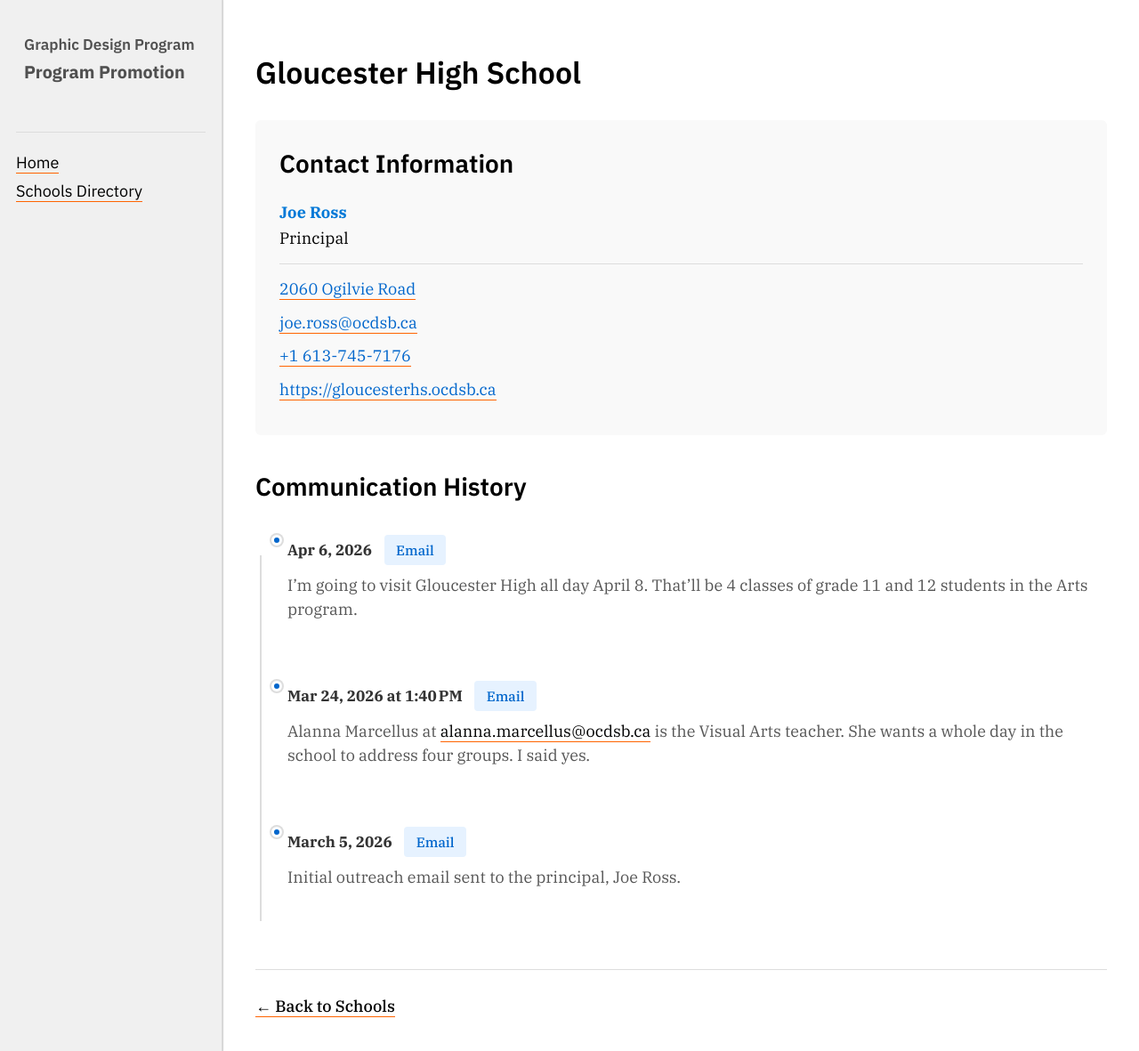
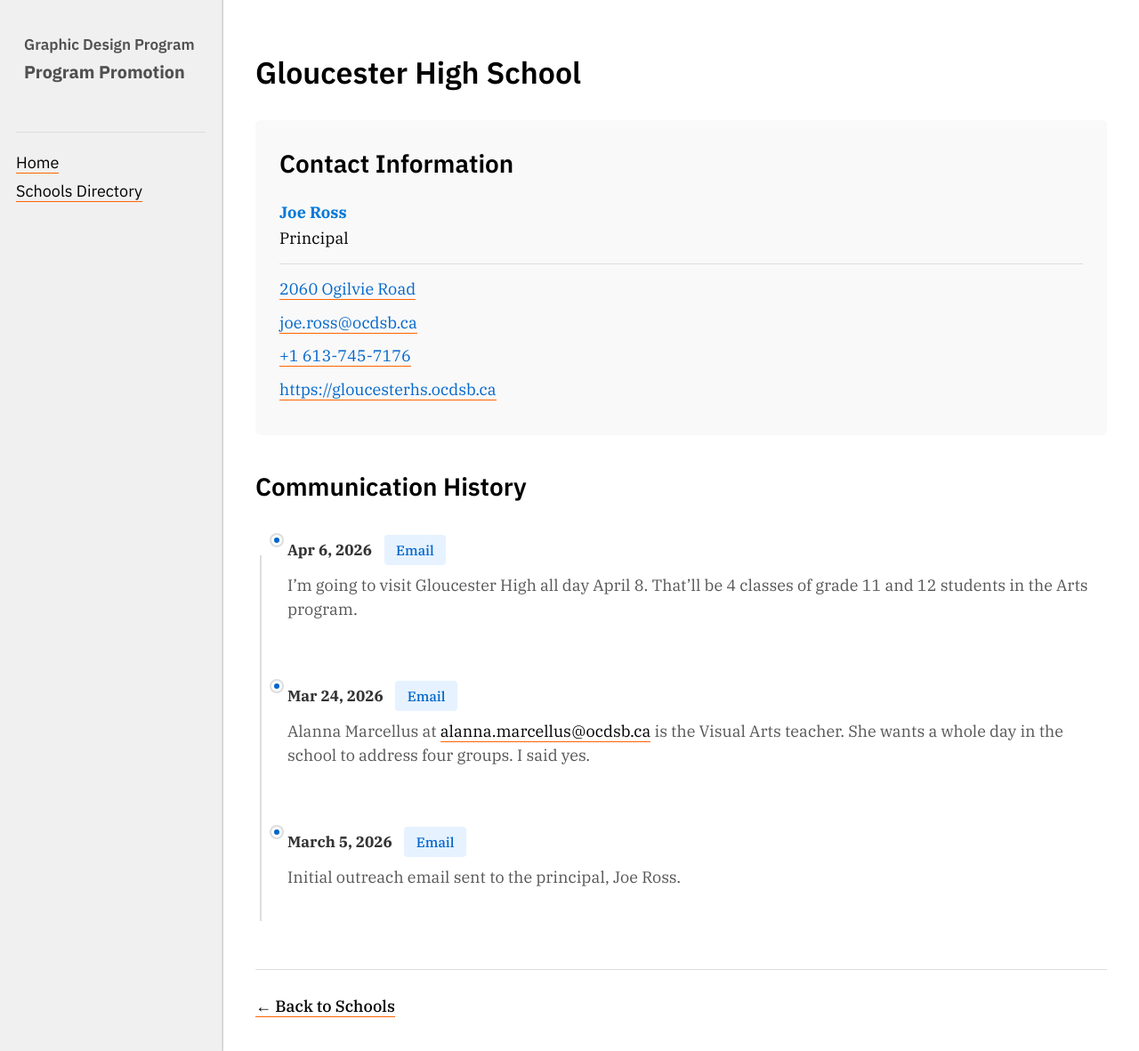
Before and after one commit to AlainParadis/program-promotion, a Jekyll site: the page built from _schools/gloucester-high-school.md, in a window 1280 px wide and 1181 px high. Shown: the whole window at 89% size. Built offline with Jekyll 4.4.1, drawn with Linux system fonts in a browser that asks for light colours.

Commit message:
Standardize communication date format
Remove the time component from the Mar 24, 2026 communications entry in _schools/gloucester-high-school.md to keep dates consistent (changed "Mar 24, 2026 at 1:40 PM" to "Mar 24, 2026").

```diff
--- a/_schools/gloucester-high-school.md
+++ b/_schools/gloucester-high-school.md
@@ -14,7 +14,7 @@ communications:
   - date: "March 5, 2026"
     method: "email"
     note: "Initial outreach email sent to the principal, Joe Ross."
-  - date: "Mar 24, 2026 at 1:40 PM"
+  - date: "Mar 24, 2026"
     method: "email"
     note: "Alanna Marcellus at [alanna.marcellus@ocdsb.ca](alanna.marcellus@ocdsb.ca) is the Visual Arts teacher. She wants a whole day in the school to address four groups. I said yes."
   - date: "Apr 6, 2026"
```
